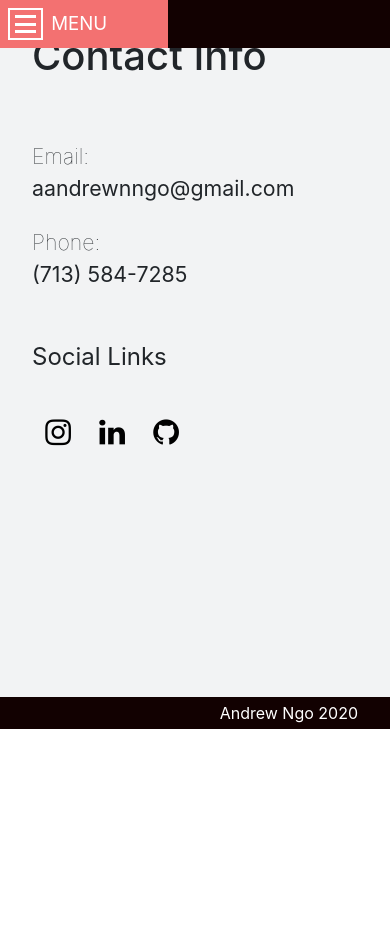
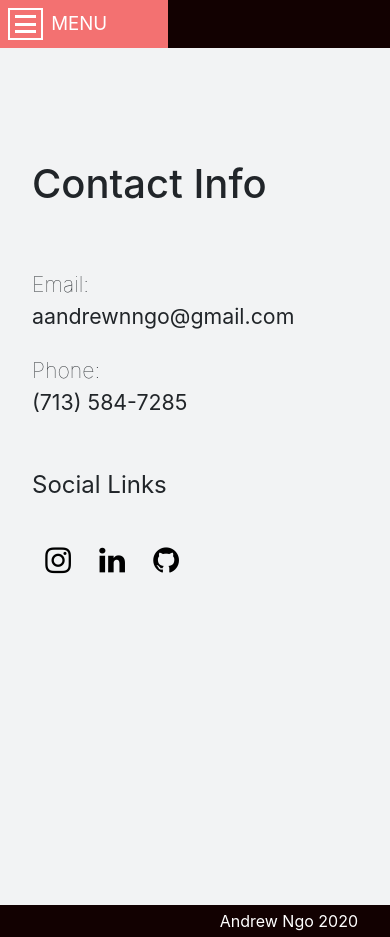
Before and after one commit to anngo14/Portfolio, a React (Create React App) app: page /contact in a window 390 px wide. Before the commit the page ends 844 px from the top, so only its background shows below. Built offline with nearby package versions, Linux system fonts and the light colour scheme.

Commit message:
modified contact media queries

```diff
--- a/src/css/Contact.css
+++ b/src/css/Contact.css
@@ -47,13 +47,15 @@
 @media(max-width: 874px){
     .contact-container{
         padding: 8em;
-        padding-bottom: 15em;
+        padding-top: 10em;
+        padding-bottom: 20em;
     }
 }
 @media(max-width: 737px){
     .contact-container{
         padding: 4em;
-        padding-bottom: 15em;
+        padding-top: 10em;
+        padding-bottom: 20em;
     }
 }
 @media(max-width: 612px){
@@ -64,7 +66,8 @@
 @media(max-width: 526px){
     .contact-container{
         padding: 2em;
-        padding-bottom: 15em;
+        padding-top: 10em;
+        padding-bottom: 20em;
     }
     #social-header{
         font-size: 20pt;
@@ -88,8 +91,8 @@
 @media(max-width: 321px){
     .contact-container{
         padding: 0;
-        padding-top: 2em;
-        padding-bottom: 15em;
+        padding-top: 10em;
+        padding-bottom: 20em;
         display: flex;
         flex-direction: column;
         align-items: center;
```
Also changed, not shown: 1 other file (tests, documents, lock files or other folders).
